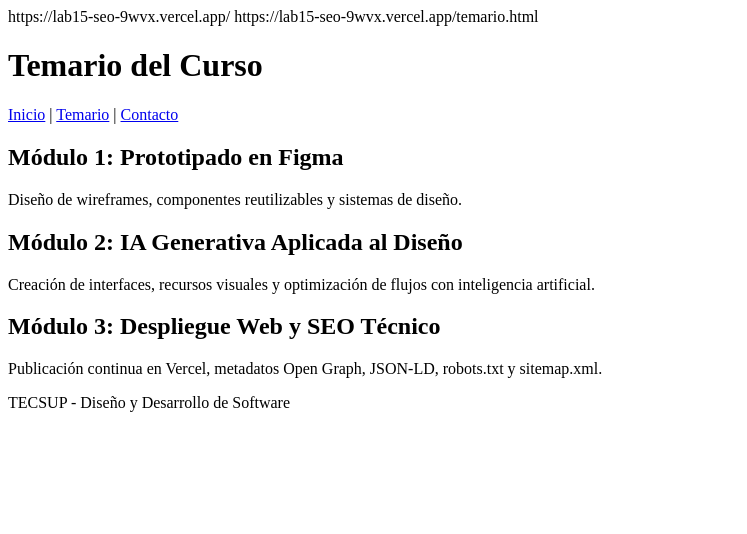
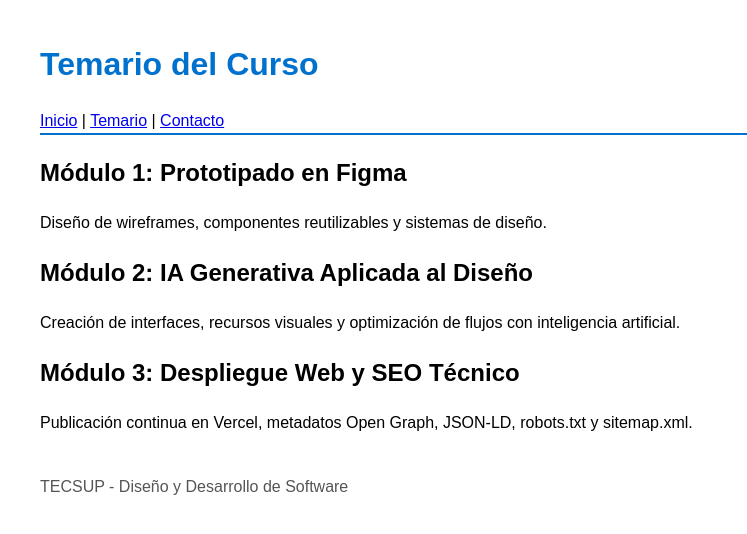
Before and after one commit to alexandermamanir-glitch/lab15-seo, a plain HTML site: page temario.html in a window 1280 px wide. Shown: the whole page, without its empty margins (0-747 px from the left). Drawn offline with Linux system fonts and the light colour scheme.

Commit message:
Corrige head de temario.html y verifica sitemap

```diff
--- a/temario.html
+++ b/temario.html
@@ -1,23 +1,21 @@
 <!DOCTYPE html>
 <html lang="es">
 <head>
-    <?xml version="1.0" encoding="UTF-8"?>
-<urlset xmlns="http://www.sitemaps.org/schemas/sitemap/0.9">
-    <url>
-        <loc>https://lab15-seo-9wvx.vercel.app/</loc>
-    </url>
-    <url>
-        <loc>https://lab15-seo-9wvx.vercel.app/temario.html</loc>
-    </url>
-</urlset>
+    <meta charset="UTF-8">
+    <meta name="viewport" content="width=device-width, initial-scale=1.0">
+    <title>Temario del Curso | Diseño de Interfaces - TECSUP</title>
+    <meta name="description" content="Consulta los módulos del Curso de Diseño de Interfaces: prototipado en Figma, IA generativa y despliegue web con SEO.">
+    <meta property="og:title" content="Temario del Curso | Diseño de Interfaces - TECSUP">
+    <meta property="og:description" content="Módulos prácticos de Figma, IA generativa y SEO técnico.">
+    <meta property="og:type" content="website">
+    <meta property="og:url" content="https://lab15-seo-9wvx.vercel.app/temario.html">
+    <link rel="stylesheet" href="estilos.css">
 </head>
 <body>
     <header>
         <h1>Temario del Curso</h1>
         <nav>
-            <nav>
-                <a href="index.html">Inicio</a> | <a href="temario.html">Temario</a> | <a href="#contacto">Contacto</a>
-            </nav>
+            <a href="index.html">Inicio</a> | <a href="temario.html">Temario</a> | <a href="index.html#contacto">Contacto</a>
         </nav>
     </header>
     <main>
```
Also changed, not shown: index.html (+1 -1 lines), sitemap.xml (+6 -3 lines).
